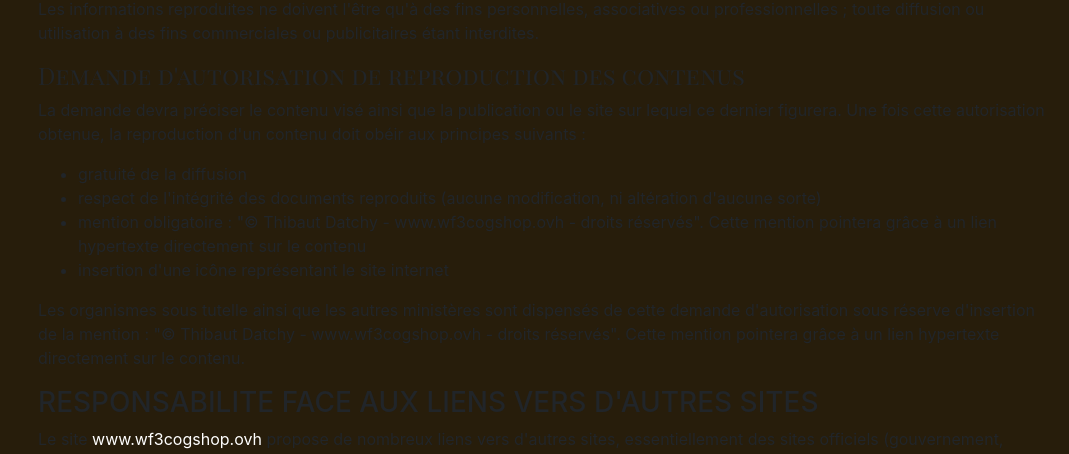
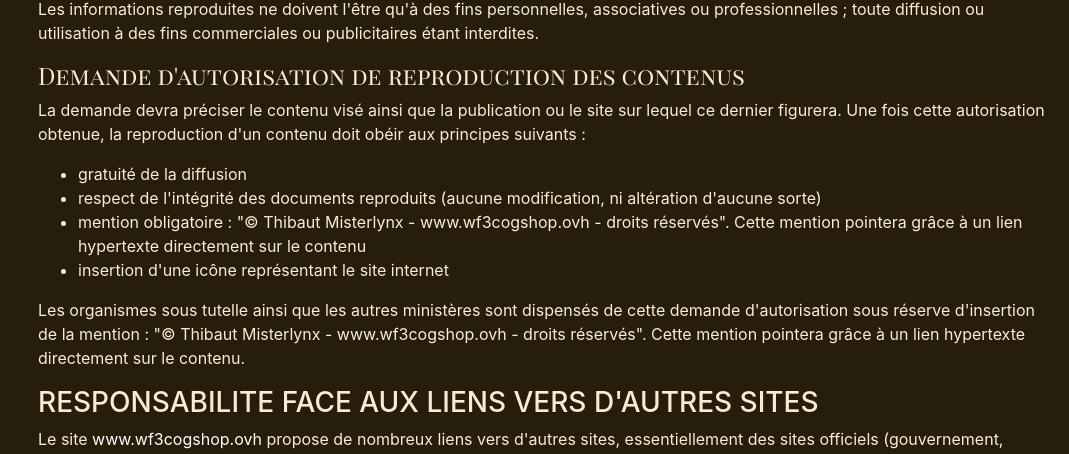
Before and after one commit to misterlynx/Cog-ShopV2, a Symfony app: template templates/cog_shop/mentions.html.twig in a window 1280 px wide. Shown: the part 3112-3566 px from the top of the page, without its empty margins (211-1280 px from the left). Run offline with Twig, Linux system fonts and the light colour scheme; the template is opened without the code that fills it, so the values that code supplies are empty; some libraries are stand-ins or nearby versions.

Commit message:
modif mentions

```diff
--- a/templates/cog_shop/footer.html.twig
+++ b/templates/cog_shop/footer.html.twig
@@ -1,11 +1,11 @@
 <footer class="py-4 bg-light mt-auto" id="footer">
     <div class="container-fluid">
         <div class="d-flex align-items-center justify-content-between small">
-            <div class="text-muted">Copyright &copy; Wf3CogShop 2020</div>
+            <div class="text-muted">Copyright &copy; Thibaut Misterlynx 2020</div>
             <div>
-                <a href="#" class="text-warning">Privacy Policy</a>
+                <a href="{{ path('mentions') }}" class="text-warning">Privacy Policy</a>
                 &middot;
-                <a href="#" class="text-warning">Terms &amp; Conditions</a>
+                <a href="{{ path('mentions') }}" class="text-warning">Terms &amp; Conditions</a>
             </div>
         </div>
     </div>
--- a/templates/cog_shop/mentions.html.twig
+++ b/templates/cog_shop/mentions.html.twig
@@ -4,7 +4,7 @@
 
 {% block body %}
 
-    <section class="container-fluid">
+    <section class="container-fluid" style="color: antiquewhite !important;">
         <h2>MENTIONS LEGALES</h2>
         <h3>INFORMATIONS EDITORIALES</h3>
         <p><strong>Site</strong> : <a href='https://www.wf3cogshop.ovh' title='Thibaut Datchy - www.wf3cogshop.ovh'>www.wf3cogshop.ovh</a><br />
@@ -13,13 +13,13 @@
         <strong>N° de téléphone du propriétaire</strong> : 0771741700 <br />
 
         <strong>Responsable de publication</strong> : Thibaut Datchy – t.datchy@laposte.net<br />
-        <strong>Webmaster</strong> : karla Theo Alexandre Thibaut – t.datchy@laposte.net<br />
+        <strong>Webmaster</strong> : Karla Theo Alexandre Thibaut – t.datchy@laposte.net<br />
         <strong>Créateur du site</strong> : <a href='https://www.wf3cogshop.ovh'>wf3 groupe3</a><br />
         <h3>NOUS CONTACTER</h3>
         <p>Thibaut Datchy vous offre la possibilité de correspondre avec ses services, dans le respect du référentiel Marianne. Cette charte interministérielle vise à garantir la qualité de l'accueil et promeut des valeurs telles que la courtoisie, l'accessibilité, la rapidité, la clarté des réponses mais aussi un esprit d'écoute, de rigueur et de transparence.</p>
         <h4>Pour vous aider dans vos échanges et trouver le bon interlocuteur :</h4>
         <ul><li>questions générales, demandes de renseignements ou compléments d'information : Thibaut Datchy – t.datchy@laposte.net</li>
-        <li>fonctionnement du site, difficultés techniques, problème d'affichage ou de téléchargement, remarques et suggestions : karla Theo Alexandre Thibaut – t.datchy@laposte.net</li></ul>
+        <li>fonctionnement du site, difficultés techniques, problème d'affichage ou de téléchargement, remarques et suggestions : Karla Theo Alexandre Thibaut – t.datchy@laposte.net</li></ul>
         <h3>PRESTATAIRE D'HEBERGEMENT</h3>
         <p>La politique du site <a href='https://www.wf3cogshop.ovh' title='Thibaut Datchy - www.wf3cogshop.ovh'>www.wf3cogshop.ovh</a> est en conformité avec la loi n°2004-575 du 21 juin 2004 pour la confiance dans l'économie numérique.</p>
         <h4>Hébergement du site :</h4>
@@ -59,16 +59,16 @@
         <p>Depuis la publication de l'ordonnance n° 2005-650 du 6 juin 2005 relative à la liberté d'accès aux documents administratifs et à la réutilisation des informations publiques, ces informations peuvent être réutilisées à d'autres fins que celles pour lesquelles elles ont été produites, et particulièrement les informations faisant l'objet d'une diffusion publique. Ces documents prévus pour une diffusion publique ne sont couverts par aucun droit d'auteur et peuvent donc être reproduits librement. Le graphisme, l'iconographie ainsi que le contenu éditorial demeurent la propriété de l'État, et, à ce titre, font l'objet des protections prévues par le Code de la propriété intellectuelle.</p>
         <p>L'article L.122-5 du code de la propriété intellectuelle pose le principe selon lequel, "lorsque l'oeuvre a été divulguée, l'auteur ne peut interdire la diffusion, même intégrale, par la voie de presse ou de télédiffusion, à titre d'information d'actualité, des discours destinés au public prononcés dans les assemblées politiques, (...), ainsi que dans les réunions publiques d'ordre politique et les cérémonies officielles".<br />
         C'est donc le cas notamment pour les discours et interventions publiques qui s'apparentent à une exception au droit d'auteur. De même, les documents publics ou officiels tels que les communiqués officiels ne sont couverts par aucun droit d'auteur, et peuvent en conséquence être reproduits librement.<br />
-        Si la reprise de ces contenus de façon partielle ou intégrale est autorisée, elle doit être obligatoirement assortie de la mention du nom de l'auteur, de la source, et éventuellement d'un lien renvoyant vers le document original en ligne sur le site. La mention "© Thibaut Datchy - www.wf3cogshop.ovh" devra donc être indiquée.</p>
+        Si la reprise de ces contenus de façon partielle ou intégrale est autorisée, elle doit être obligatoirement assortie de la mention du nom de l'auteur, de la source, et éventuellement d'un lien renvoyant vers le document original en ligne sur le site. La mention "© Thibaut Misterlynx - www.wf3cogshop.ovh" devra donc être indiquée.</p>
         <p>Tous les autres contenus présents sur le site sont couverts par le droit d'auteur. Toute reproduction est dès lors conditionnée à l'accord de l'auteur en vertu de l'article L.122-4 du Code de la propriété Intellectuelle.<br />
         Les informations reproduites ne doivent l'être qu'à des fins personnelles, associatives ou professionnelles ; toute diffusion ou utilisation à des fins commerciales ou publicitaires étant interdites.</p>
         <h4>Demande d'autorisation de reproduction des contenus</h4>
         <p>La demande devra préciser le contenu visé ainsi que la publication ou le site sur lequel ce dernier figurera. Une fois cette autorisation obtenue, la reproduction d'un contenu doit obéir aux principes suivants :</p>
         <ul><li>gratuité de la diffusion</li>
         <li>respect de l'intégrité des documents reproduits (aucune modification, ni altération d'aucune sorte)</li>
-        <li>mention obligatoire : "© Thibaut Datchy - www.wf3cogshop.ovh - droits réservés". Cette mention pointera grâce à un lien hypertexte directement sur le contenu</li>
+        <li>mention obligatoire : "© Thibaut Misterlynx - www.wf3cogshop.ovh - droits réservés". Cette mention pointera grâce à un lien hypertexte directement sur le contenu</li>
         <li>insertion d'une icône représentant le site internet</li></ul>
-        <p>Les organismes sous tutelle ainsi que les autres ministères sont dispensés de cette demande d'autorisation sous réserve d'insertion de la mention : "© Thibaut Datchy - www.wf3cogshop.ovh - droits réservés". Cette mention pointera grâce à un lien hypertexte directement sur le contenu.</p>
+        <p>Les organismes sous tutelle ainsi que les autres ministères sont dispensés de cette demande d'autorisation sous réserve d'insertion de la mention : "© Thibaut Misterlynx - www.wf3cogshop.ovh - droits réservés". Cette mention pointera grâce à un lien hypertexte directement sur le contenu.</p>
         <h3>RESPONSABILITE FACE AUX LIENS VERS D'AUTRES SITES</h3>
         <p>Le site <a href='https://www.wf3cogshop.ovh' title='Thibaut Datchy - www.wf3cogshop.ovh'>www.wf3cogshop.ovh</a> propose de nombreux liens vers d'autres sites, essentiellement des sites officiels (gouvernement, institutions, organismes publics, etc.) mais aussi vers des sites, français ou étrangers, d'associations, d'organismes professionnels du secteur éducatif ou d'entreprises partenaires sur des opérations ponctuelles.</p>
         <p>Chaque fois, il est systématiquement précisé vers quel site nous vous proposons d'aller. Ces pages, dont les adresses sont régulièrement vérifiées, ne font pas partie du site <a href='https://www.wf3cogshop.ovh' title='Thibaut Datchy - www.wf3cogshop.ovh'>www.wf3cogshop.ovh</a> : elles n'engagent pas la responsabilité de la rédaction du site qui ne peut être tenue pour responsable des contenus vers lesquels ces liens pointent. Ils ne visent qu'à permettre à l'internaute d'accéder plus facilement à d'autres ressources documentaires sur le sujet consulté.</p>
```
